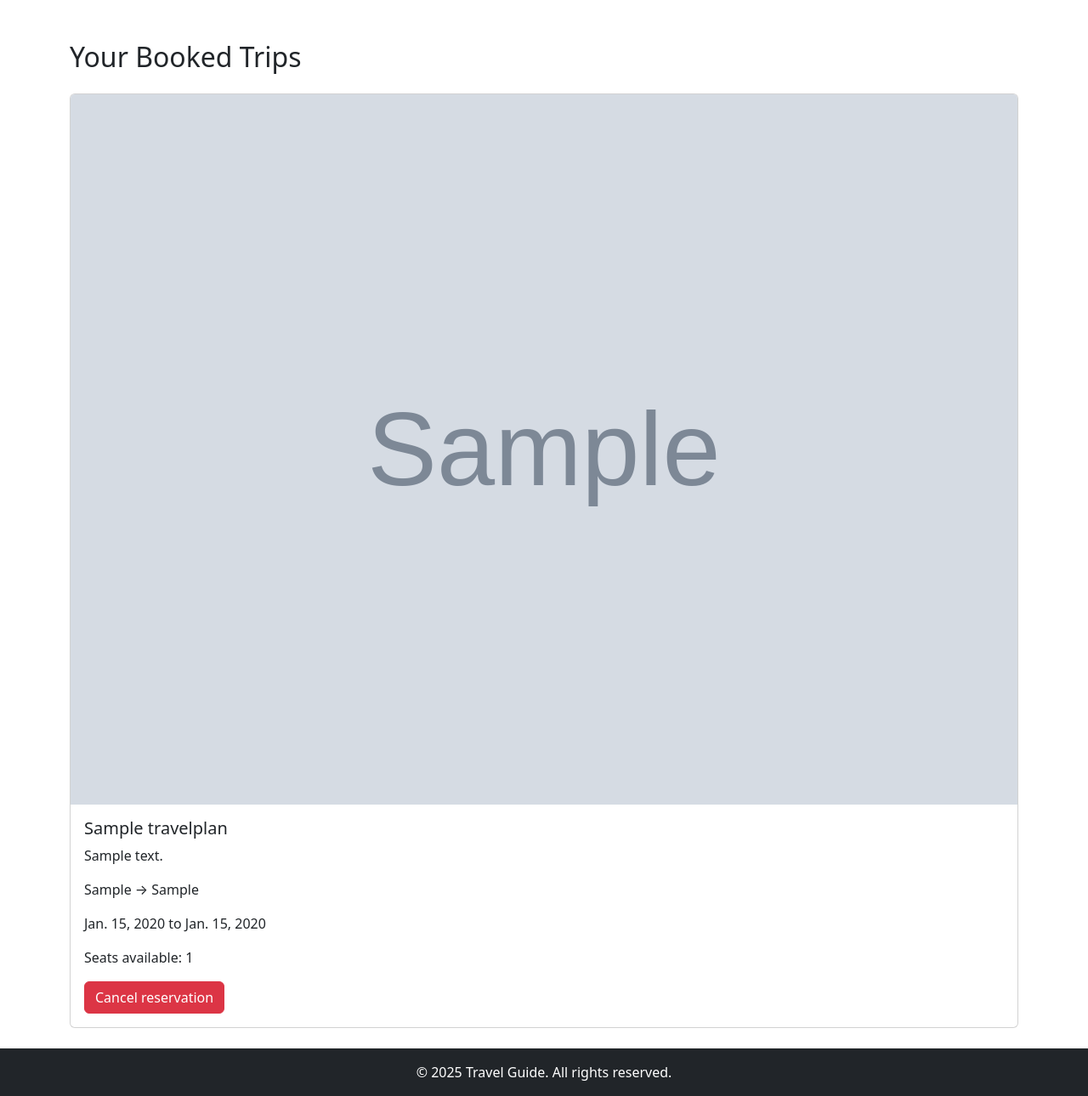
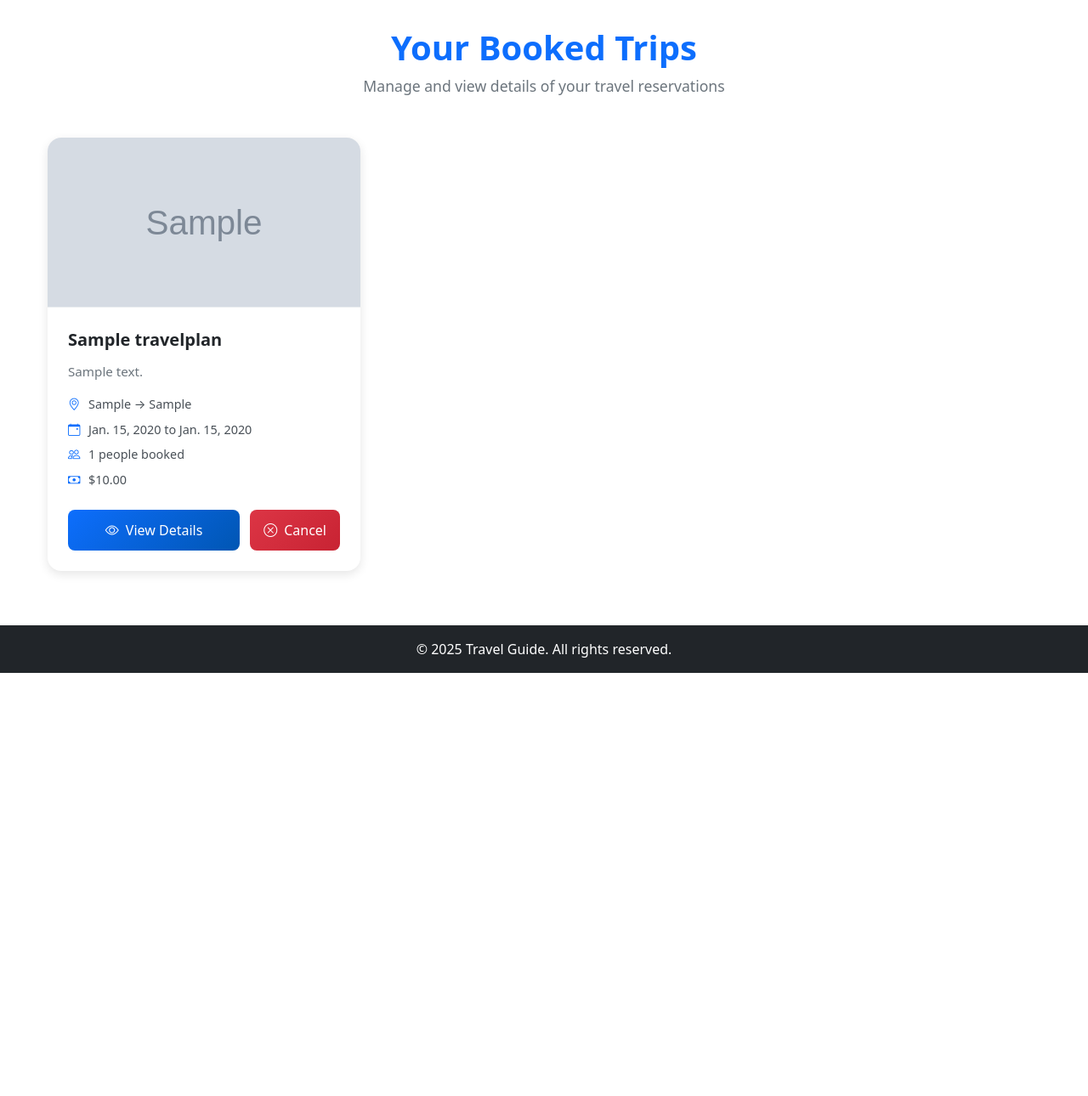
Before and after one commit to helenaborzan/Web_projekt, a Django app: page /travelApp/my-trips/ in a window 1280 px wide. Shown: the part 72-1362 px from the top of the page at 85% size. After the commit the page ends 864 px from the top, so only its background shows below. Run offline with Django 5.2, Linux system fonts and the light colour scheme; a user stored in the database is signed in; tables that the repository leaves empty hold one stand-in row (values such as "Sample post"); grey boxes marked "Sample" are stand-in pictures.

Commit message:
Update tripDetails and myTrips pages

```diff
--- a/travelguide/travelApp/templates/travelApp/myTrips.html
+++ b/travelguide/travelApp/templates/travelApp/myTrips.html
@@ -2,33 +2,269 @@
 
 {% block title %}My Trips{% endblock %}
 
+{% block extra_head %}
+<style>
+  .trips-container {
+    max-width: 1200px;
+    margin: 0 auto;
+    padding: 2rem 1rem;
+  }
+
+  .page-header {
+    text-align: center;
+    margin-bottom: 3rem;
+  }
+
+  .page-title {
+    font-size: 2.5rem;
+    font-weight: 700;
+    color: #0d6efd;
+    margin-bottom: 0.5rem;
+  }
+
+  .page-subtitle {
+    font-size: 1.1rem;
+    color: #6c757d;
+  }
+
+  .trips-grid {
+    display: grid;
+    grid-template-columns: repeat(auto-fill, minmax(350px, 1fr));
+    gap: 2rem;
+    margin-bottom: 2rem;
+  }
+
+  .trip-card {
+    background: #ffffff;
+    border-radius: 16px;
+    box-shadow: 0 4px 12px rgba(0, 0, 0, 0.1);
+    overflow: hidden;
+    transition: transform 0.3s ease, box-shadow 0.3s ease;
+    border: none;
+  }
+
+  .trip-card:hover {
+    transform: translateY(-4px);
+    box-shadow: 0 8px 24px rgba(0, 0, 0, 0.15);
+  }
+
+  .trip-image {
+    width: 100%;
+    height: 200px;
+    object-fit: cover;
+    border-bottom: 1px solid #e9ecef;
+  }
+
+  .trip-card-body {
+    padding: 1.5rem;
+  }
+
+  .trip-title {
+    font-size: 1.25rem;
+    font-weight: 600;
+    color: #212529;
+    margin-bottom: 0.75rem;
+    line-height: 1.4;
+  }
+
+  .trip-description {
+    color: #6c757d;
+    font-size: 0.95rem;
+    margin-bottom: 1rem;
+    line-height: 1.5;
+    display: -webkit-box;
+    -webkit-box-orient: vertical;
+    overflow: hidden;
+  }
+
+  .trip-details {
+    margin-bottom: 1.5rem;
+  }
+
+  .trip-detail-item {
+    display: flex;
+    align-items: center;
+    margin-bottom: 0.5rem;
+    font-size: 0.9rem;
+    color: #495057;
+  }
+
+  .trip-detail-item i {
+    width: 16px;
+    margin-right: 8px;
+    color: #0d6efd;
+  }
+
+  .trip-actions {
+    display: flex;
+    gap: 0.75rem;
+  }
+
+  .btn-details {
+    flex: 1;
+    background: linear-gradient(135deg, #0d6efd 0%, #0056b3 100%);
+    border: none;
+    color: white;
+    padding: 0.75rem 1rem;
+    border-radius: 8px;
+    font-weight: 500;
+    text-decoration: none;
+    text-align: center;
+    transition: all 0.3s ease;
+    display: flex;
+    align-items: center;
+    justify-content: center;
+  }
+
+  .btn-details:hover {
+    background: linear-gradient(135deg, #0056b3 0%, #004085 100%);
+    color: white;
+    text-decoration: none;
+    transform: translateY(-1px);
+  }
+
+  .btn-cancel {
+    background: linear-gradient(135deg, #dc3545 0%, #c82333 100%);
+    border: none;
+    color: white;
+    padding: 0.75rem 1rem;
+    border-radius: 8px;
+    font-weight: 500;
+    transition: all 0.3s ease;
+    cursor: pointer;
+  }
+
+  .btn-cancel:hover {
+    background: linear-gradient(135deg, #c82333 0%, #a71e2a 100%);
+    transform: translateY(-1px);
+  }
+
+  .empty-state {
+    text-align: center;
+    padding: 4rem 2rem;
+    background: #f8f9fa;
+    border-radius: 16px;
+    margin-top: 2rem;
+  }
+
+  .empty-state-icon {
+    font-size: 4rem;
+    color: #dee2e6;
+    margin-bottom: 1rem;
+  }
+
+  .empty-state-title {
+    font-size: 1.5rem;
+    font-weight: 600;
+    color: #495057;
+    margin-bottom: 0.5rem;
+  }
+
+  .empty-state-text {
+    color: #6c757d;
+    margin-bottom: 2rem;
+  }
+
+  .btn-primary-action {
+    background: linear-gradient(135deg, #28a745 0%, #20c997 100%);
+    border: none;
+    color: white;
+    padding: 0.75rem 2rem;
+    border-radius: 8px;
+    font-weight: 500;
+    text-decoration: none;
+    transition: all 0.3s ease;
+  }
+
+  .btn-primary-action:hover {
+    background: linear-gradient(135deg, #20c997 0%, #17a2b8 100%);
+    color: white;
+    text-decoration: none;
+    transform: translateY(-1px);
+  }
+
+  @media (max-width: 768px) {
+    .trips-grid {
+      grid-template-columns: 1fr;
+      gap: 1.5rem;
+    }
+
+    .page-title {
+      font-size: 2rem;
+    }
+
+    .trip-actions {
+      flex-direction: column;
+    }
+  }
+</style>
+{% endblock %}
+
 {% block content %}
-<div class="container mt-5">
-  <h2 class="mb-4">Your Booked Trips</h2>
+<div class="trips-container">
+  <div class="page-header">
+    <h1 class="page-title">Your Booked Trips</h1>
+    <p class="page-subtitle">Manage and view details of your travel reservations</p>
+  </div>
+
   {% if trips %}
+    <div class="trips-grid">
       {% for trip in trips %}
-      <div class="card mb-4">
+        <div class="trip-card">
           {% if trip.travel_plan.picture_url %}
-          <img src="{{ trip.travel_plan.picture_url }}" class="card-img-top" alt="{{ trip.travel_plan.name }}">
+            <img src="{{ trip.travel_plan.picture_url }}" class="trip-image" alt="{{ trip.travel_plan.name }}">
           {% endif %}
-        <div class="card-body">
-          <h5 class="card-title">{{ trip.travel_plan.name }}</h5>
-          <p class="card-text">{{ trip.travel_plan.description }}</p>
-          <p class="card-text">{{ trip.start_destination }} → {{ trip.end_destination }}</p>
-          <p class="card-text">{{ trip.start_date }} to {{ trip.end_date }}</p>
-          <p class="card-text">Seats available: {{ trip.number_of_people }}</p>
-          <form method="POST" class="mt-3">
+
+          <div class="trip-card-body">
+            <h5 class="trip-title">{{ trip.travel_plan.name }}</h5>
+            <p class="trip-description">{{ trip.travel_plan.description }}</p>
+
+            <div class="trip-details">
+              <div class="trip-detail-item">
+                <i class="bi bi-geo-alt"></i>
+                <span>{{ trip.start_destination }} → {{ trip.end_destination }}</span>
+              </div>
+              <div class="trip-detail-item">
+                <i class="bi bi-calendar-event"></i>
+                <span>{{ trip.start_date }} to {{ trip.end_date }}</span>
+              </div>
+              <div class="trip-detail-item">
+                <i class="bi bi-people"></i>
+                <span>{{ trip.number_of_people }} people booked</span>
+              </div>
+              <div class="trip-detail-item">
+                <i class="bi bi-cash"></i>
+                <span>${{ trip.travel_plan.price }}</span>
+              </div>
+            </div>
+
+            <div class="trip-actions">
+              <a href="{% url 'travelApp:trip_details' trip.travel_plan.id %}" class="btn-details">
+                <i class="bi bi-eye me-2"></i>View Details
+              </a>
+              <form method="POST" style="display: inline;">
                 {% csrf_token %}
                 <input type="hidden" name="delete_trip_id" value="{{ trip.id }}">
-            <button type="submit" class="btn btn-danger">
-              Cancel reservation
+                <button type="submit" class="btn-cancel" onclick="return confirm('Are you sure you want to cancel this reservation?')">
+                  <i class="bi bi-x-circle me-2"></i>Cancel
                 </button>
               </form>
             </div>
           </div>
+        </div>
       {% endfor %}
+    </div>
   {% else %}
-    <p>You haven’t booked any trips yet.</p>
+    <div class="empty-state">
+      <div class="empty-state-icon">
+        <i class="bi bi-suitcase"></i>
+      </div>
+      <h3 class="empty-state-title">No trips booked yet</h3>
+      <p class="empty-state-text">Start planning your next adventure and book your first trip!</p>
+      <a href="{% url 'travelApp:plan_trip' %}" class="btn-primary-action">
+        <i class="bi bi-plus-circle me-2"></i>Find Trips
+      </a>
+    </div>
   {% endif %}
 </div>
 {% endblock %}
--- a/travelguide/travelApp/views.py
+++ b/travelguide/travelApp/views.py
@@ -148,10 +148,11 @@ def profile(request):
 def trip_details(request, trip_id):
     trip = get_object_or_404(TravelPlan, id=trip_id)
 
+    user_booking = MyTrip.objects.filter(user=request.user, travel_plan=trip).first()
+    already_booked = user_booking is not None
+
     if request.method == 'POST':
         num_people = int(request.POST.get('number_of_people', 1))
-
-        already_booked = MyTrip.objects.filter(user=request.user, travel_plan=trip).exists()
 
         if already_booked:
             messages.error(request, "You have already booked this trip.")
@@ -172,7 +173,12 @@ def trip_details(request, trip_id):
             messages.success(request, "Trip booked successfully!")
             return redirect('travelApp:my_trips')
 
-    return render(request, 'travelApp/tripDetails.html', {'trip': trip})
+    context = {
+        'trip': trip,
+        'already_booked': already_booked,
+        'user_booking': user_booking,
+    }
+    return render(request, 'travelApp/tripDetails.html', context)
 
 @staff_member_required
 def add_trip(request):
```
Also changed, not shown: travelguide/travelApp/templates/travelApp/tripDetails.html (+26 -8 lines). Lines whose indentation alone changed are shown as unchanged.
